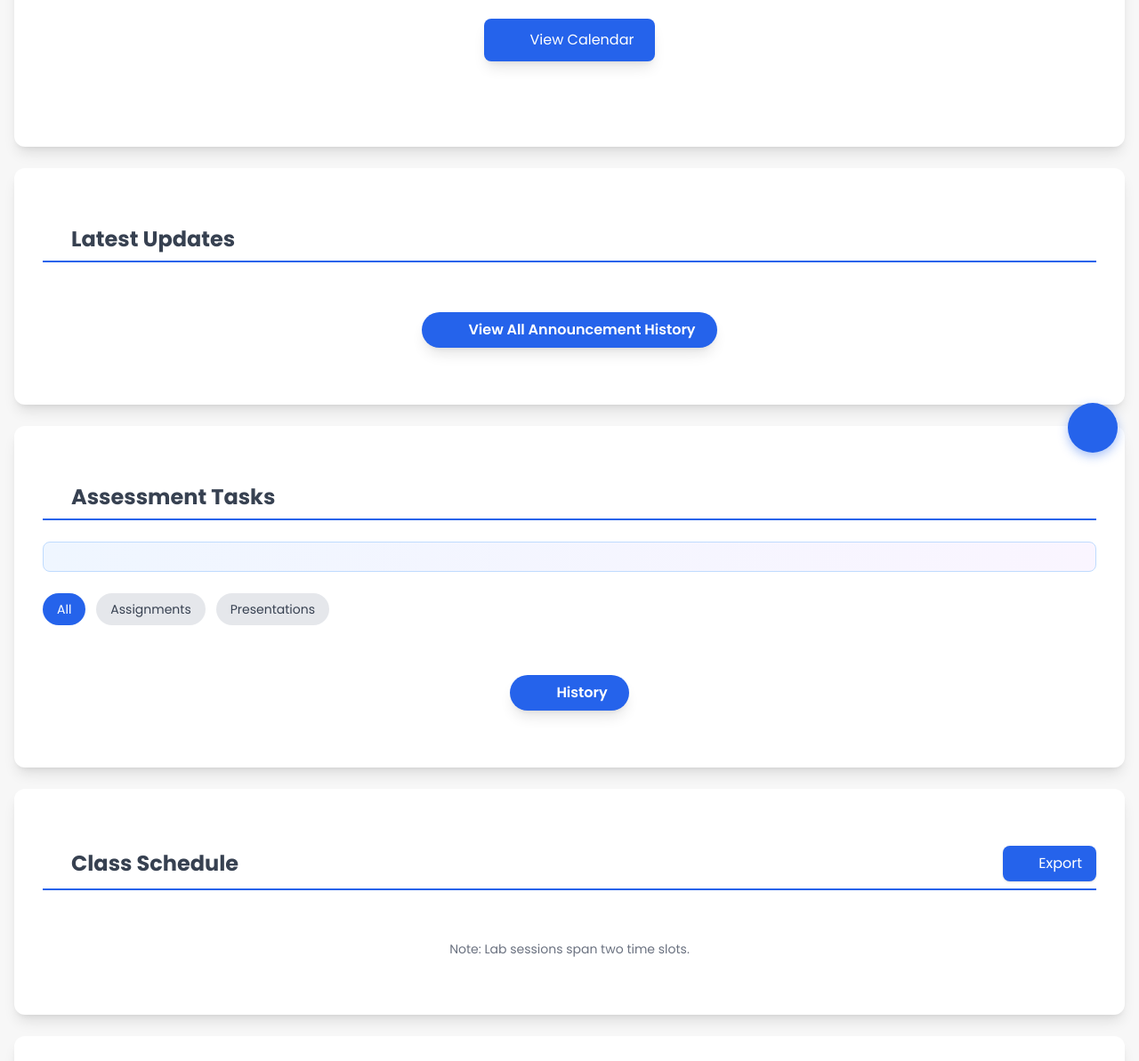
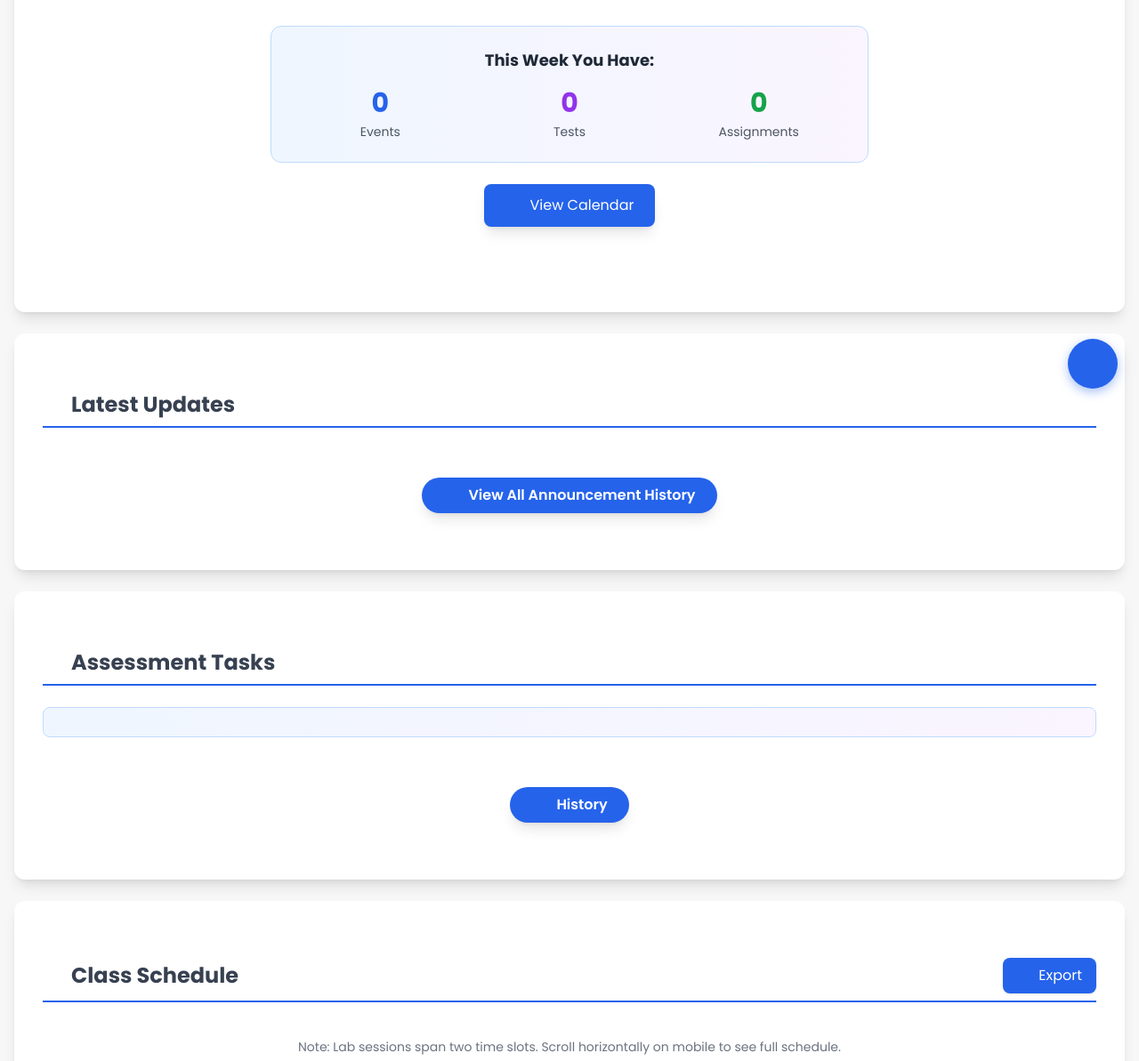
Before and after one commit to rahathossainrh00/CSE.63B, a plain HTML site: page index.html in a window 1280 px wide. Shown: the part 267-1460 px from the top of the page at 89% size. Drawn offline with nearby package versions, Linux system fonts and the light colour scheme.

Commit message:
Update index.html

```diff
--- a/index.html
+++ b/index.html
@@ -163,6 +163,37 @@
             border: 3px solid #fbbf24;
         }
 
+        /* Weekend styling for calendar days - RED TEXT ONLY */
+        .calendar-day.weekend-day {
+            color: #dc2626 !important;
+            font-weight: 600;
+        }
+
+        .calendar-day.weekend-day:hover {
+            background-color: #fee2e2;
+        }
+
+        /* Event color classes for calendar */
+        .calendar-day.has-event-purple {
+            background-color: #9333ea;
+            color: white;
+            font-weight: 600;
+        }
+
+        .calendar-day.has-event-purple:hover {
+            background-color: #7c3aed;
+        }
+
+        .calendar-day.has-event-red {
+            background-color: #dc2626;
+            color: white;
+            font-weight: 600;
+        }
+
+        .calendar-day.has-event-red:hover {
+            background-color: #b91c1c;
+        }
+
         .tooltip {
             position: absolute;
             z-index: 1000;
@@ -279,11 +310,19 @@
             cursor: pointer;
             transition: all 0.3s ease;
             z-index: 50;
+            opacity: 0;
+            pointer-events: none;
         }
 
         .fab:hover {
             transform: scale(1.1);
             box-shadow: 0 6px 16px rgba(37, 99, 235, 0.6);
+        }
+
+        /* Admin button always visible */
+        .fab.admin-fab {
+            opacity: 1 !important;
+            pointer-events: auto !important;
         }
     </style>
 </head>
@@ -327,10 +366,30 @@
 
     <main class="max-w-7xl mx-auto">
 
+        <!-- UPDATED: Home section with weekly statistics -->
         <section id="home" class="section-padding bg-white shadow-lg rounded-xl mt-6 mx-4">
             <div class="text-center pb-8">
                 <h1 class="text-4xl sm:text-6xl md:text-7xl font-extrabold text-gray-800 leading-none">CSE 63B</h1>
                 <p class="mt-2 text-xl sm:text-2xl font-semibold" style="color: var(--primary-blue);">Web Portal</p>
+
+                <!-- NEW: Weekly Statistics -->
+                <div class="mt-8 bg-gradient-to-r from-blue-50 to-purple-50 rounded-xl p-6 max-w-2xl mx-auto border border-blue-200">
+                    <h3 class="text-lg font-bold text-gray-800 mb-4">This Week You Have:</h3>
+                    <div class="grid grid-cols-3 gap-4">
+                        <div class="text-center">
+                            <div class="text-3xl font-bold text-blue-600" id="weekly-events">0</div>
+                            <div class="text-sm text-gray-600 mt-1">Events</div>
+                        </div>
+                        <div class="text-center">
+                            <div class="text-3xl font-bold text-purple-600" id="weekly-tests">0</div>
+                            <div class="text-sm text-gray-600 mt-1">Tests</div>
+                        </div>
+                        <div class="text-center">
+                            <div class="text-3xl font-bold text-green-600" id="weekly-assignments">0</div>
+                            <div class="text-sm text-gray-600 mt-1">Assignments</div>
+                        </div>
+                    </div>
+                </div>
 
                 <div class="mt-6">
                     <button id="open-calendar-btn" class="inline-flex items-center gap-2 px-6 py-3 bg-blue-600 text-white rounded-lg hover:bg-blue-700 transition shadow-lg">
@@ -369,18 +428,6 @@
                 <!-- Stats loaded dynamically -->
             </div>
 
-            <div class="flex flex-wrap gap-3 mb-6">
-                <button onclick="filterAssignments('all')" class="filter-btn active px-4 py-2 rounded-full text-sm font-medium bg-blue-600 text-white hover:bg-blue-700 transition">
-                    All
-                </button>
-                <button onclick="filterAssignments('assignment')" class="filter-btn px-4 py-2 rounded-full text-sm font-medium bg-gray-200 text-gray-700 hover:bg-gray-300 transition">
-                    Assignments
-                </button>
-                <button onclick="filterAssignments('presentation')" class="filter-btn px-4 py-2 rounded-full text-sm font-medium bg-gray-200 text-gray-700 hover:bg-gray-300 transition">
-                    Presentations
-                </button>
-            </div>
-
             <div id="assignments-container" class="grid md:grid-cols-2 lg:grid-cols-3 gap-6">
                 <!-- Assignments loaded from Supabase -->
             </div>
@@ -405,10 +452,7 @@
                 </button>
             </div>
 
-            <div class="overflow-x-auto p-2 relative">
-                <div class="scroll-indicator md:hidden">
-                    <i data-lucide="chevron-right" class="w-6 h-6 text-gray-400"></i>
-                </div>
+            <div class="overflow-x-auto">
                 <table id="schedule-table" class="min-w-full text-center text-gray-800 schedule-table">
                     <thead>
                         <tr id="schedule-header" class="text-xs sm:text-sm font-semibold text-white rounded-t-xl" style="background-color: var(--primary-blue);"></tr>
@@ -416,7 +460,9 @@
                     <tbody id="schedule-body" class="text-sm"></tbody>
                 </table>
             </div>
-            <p class="text-sm text-gray-500 max-w-6xl mx-auto text-center mt-4">Note: Lab sessions span two time slots.</p>
+            <p class="text-sm text-gray-500 max-w-6xl mx-auto text-center mt-4">
+                Note: Lab sessions span two time slots. Scroll horizontally on mobile to see full schedule.
+            </p>
         </section>
 
         <section id="subjects" class="section-padding bg-white shadow-lg rounded-xl mt-6 mx-4">
@@ -443,8 +489,14 @@
 
     </main>
 
+    <!-- Floating Action Buttons -->
     <div class="fab" id="scroll-to-top" title="Scroll to top">
         <i data-lucide="arrow-up" class="w-6 h-6"></i>
+    </div>
+
+    <!-- UPDATED: Admin button with admin-fab class for always visible -->
+    <div class="fab admin-fab" id="admin-button" title="Admin Panel" style="bottom: 96px;">
+        <i data-lucide="settings" class="w-6 h-6"></i>
     </div>
 
     <!-- Calendar Modal -->
```
